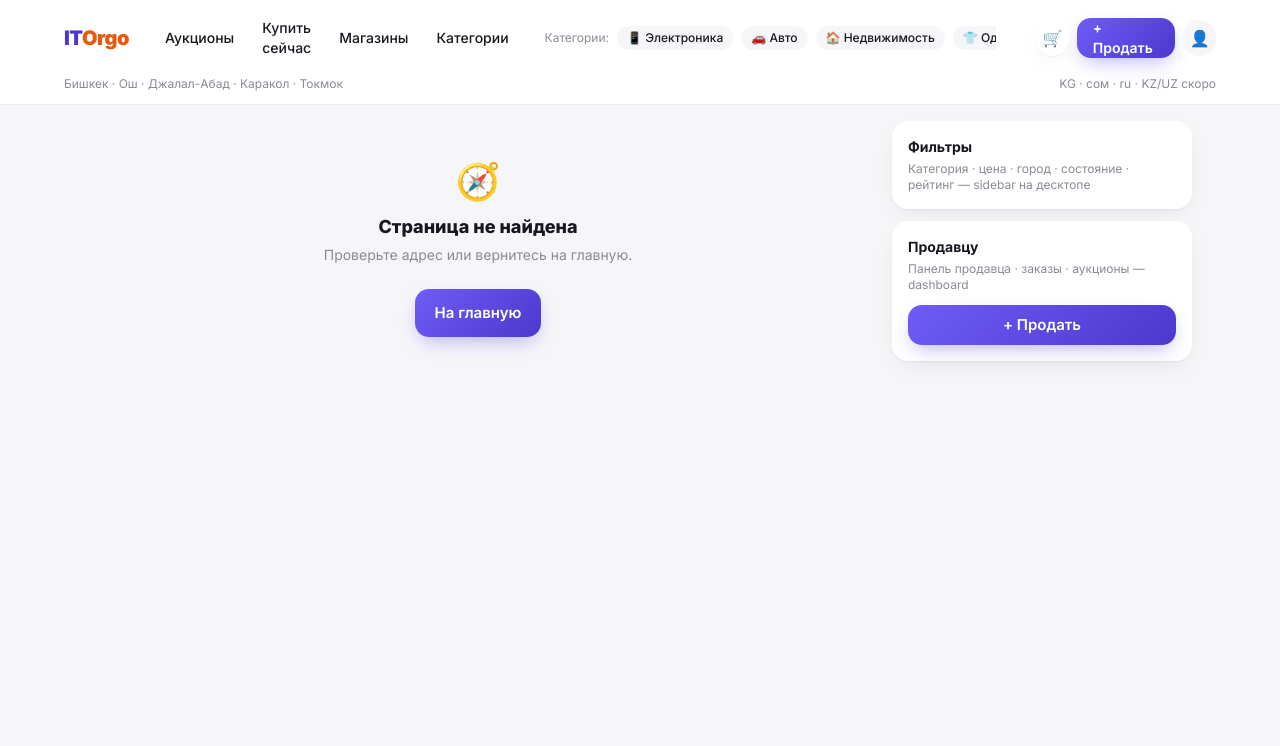
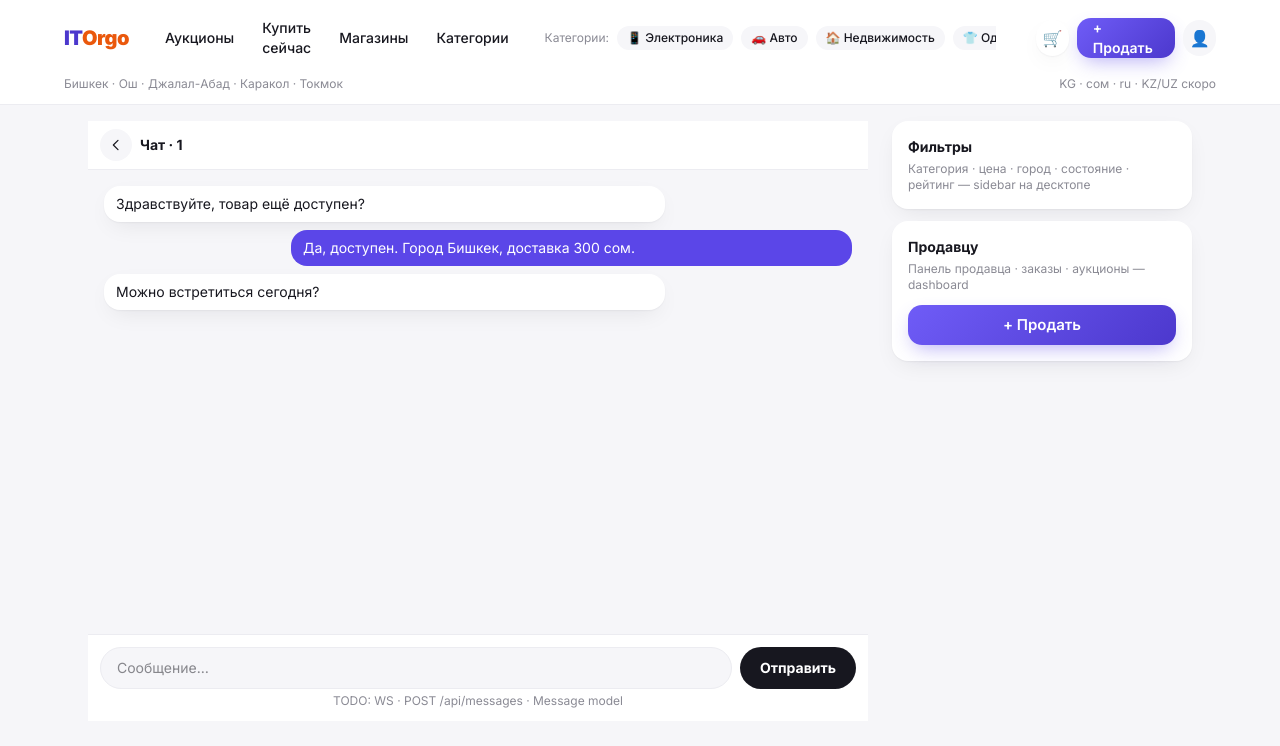
Before and after one commit to atabayhakan/itorgo, a Next.js app: page /messages/1 in a window 1280 px wide. Before the commit this address had no page. Shown: the top 746 px of the page. Built offline with nearby package versions, Linux system fonts and the light colour scheme.

Commit message:
feat: messages (threads + chat) + profile link

```diff
--- /dev/null
+++ b/src/app/messages/[threadId]/page.tsx
@@ -0,0 +1,6 @@
+import { ThreadChat } from "@/components/messages/ThreadChat";
+
+export default async function ThreadPage({ params }: { params: Promise<{ threadId: string }> }) {
+  const { threadId } = await params;
+  return <ThreadChat threadId={threadId} />;
+}
--- /dev/null
+++ b/src/app/messages/page.tsx
@@ -0,0 +1,33 @@
+import Link from "next/link";
+import { Avatar } from "@/components/ui/ProductImage";
+
+const THREADS = [
+  { id: "t1", with: "Азамат Т.", last: "Здравствуйте, товар ещё доступен?", time: "10:24", unread: 2 },
+  { id: "t2", with: "TechMarket KG", last: "Спасибо за покупку!", time: "вчера", unread: 0 },
+  { id: "t3", with: "Гульмира Ж.", last: "Можно скидку?", time: "09:14", unread: 1 },
+];
+
+export default function MessagesPage() {
+  return (
+    <main className="px-4 py-4">
+      <h1 className="text-lg font-extrabold">Сообщения</h1>
+      <p className="text-xs text-ink-faint">Spec Message model · threads · TODO: WS realtime</p>
+      <ul className="mt-4 space-y-2">
+        {THREADS.map((t) => (
+          <li key={t.id}>
+            <Link href={`/messages/${t.id}`} className="flex items-center gap-3 rounded-2xl bg-surface px-3 py-3 shadow-card">
+              <Avatar name={t.with} size={40} />
+              <div className="min-w-0 flex-1">
+                <p className="flex items-center gap-2 text-sm font-semibold">
+                  {t.with} {t.unread > 0 && <span className="rounded-full bg-danger px-1.5 py-0.5 text-xs font-bold text-white">{t.unread}</span>}
+                </p>
+                <p className="truncate text-xs text-ink-faint">{t.last}</p>
+              </div>
+              <span className="text-xs text-ink-faint">{t.time}</span>
+            </Link>
+          </li>
+        ))}
+      </ul>
+    </main>
+  );
+}
--- a/src/app/profile/page.tsx
+++ b/src/app/profile/page.tsx
@@ -37,6 +37,7 @@ export default function ProfilePage() {
         {[
           ["Мои покупки", "/orders"],
           ["Мои ставки", "/auctions"],
+          ["Сообщения", "/messages"],
           ["Мои объявления", "/seller/s1"],
           ["Мой магазин", "/store/st1"],
           ["Кошелёк", "/wallet"],
--- /dev/null
+++ b/src/components/messages/ThreadChat.tsx
@@ -0,0 +1,47 @@
+"use client";
+
+import { useState } from "react";
+import Link from "next/link";
+import { IconBack } from "@/components/icons/Icons";
+
+const INITIAL = [
+  { id: "m1", mine: false, text: "Здравствуйте, товар ещё доступен?" },
+  { id: "m2", mine: true, text: "Да, доступен. Город Бишкек, доставка 300 сом." },
+  { id: "m3", mine: false, text: "Можно встретиться сегодня?" },
+];
+
+export function ThreadChat({ threadId }: { threadId: string }) {
+  const [msgs, setMsgs] = useState(INITIAL);
+  const [text, setText] = useState("");
+
+  function send() {
+    if (!text.trim()) return;
+    setMsgs((m) => [...m, { id: `m${Date.now()}`, mine: true, text: text.trim() }]);
+    setText("");
+  }
+
+  return (
+    <main className="flex h-[calc(100dvh-72px)] flex-col lg:h-[600px]">
+      <div className="flex items-center gap-2 border-b border-line bg-surface px-3 py-2">
+        <Link href="/messages" className="flex h-8 w-8 items-center justify-center rounded-full bg-surface-dim">
+          <IconBack size={16} />
+        </Link>
+        <span className="text-sm font-bold">Чат · {threadId}</span>
+      </div>
+      <div className="flex-1 space-y-2 overflow-auto p-4">
+        {msgs.map((m) => (
+          <div key={m.id} className={`max-w-[75%] rounded-2xl px-3 py-2 text-sm ${m.mine ? "ml-auto bg-brand-600 text-white" : "bg-surface shadow-card"}`}>
+            {m.text}
+          </div>
+        ))}
+      </div>
+      <div className="border-t border-line bg-surface p-3">
+        <div className="flex gap-2">
+          <input value={text} onChange={(e) => setText(e.target.value)} onKeyDown={(e) => e.key === "Enter" && send()} placeholder="Сообщение…" className="flex-1 rounded-full border border-line bg-surface-dim px-4 py-2.5 text-sm" />
+          <button onClick={send} className="rounded-full bg-ink px-5 py-2.5 text-sm font-bold text-white">Отправить</button>
+        </div>
+        <p className="mt-1 text-center text-xs text-ink-faint">TODO: WS · POST /api/messages · Message model</p>
+      </div>
+    </main>
+  );
+}
```
